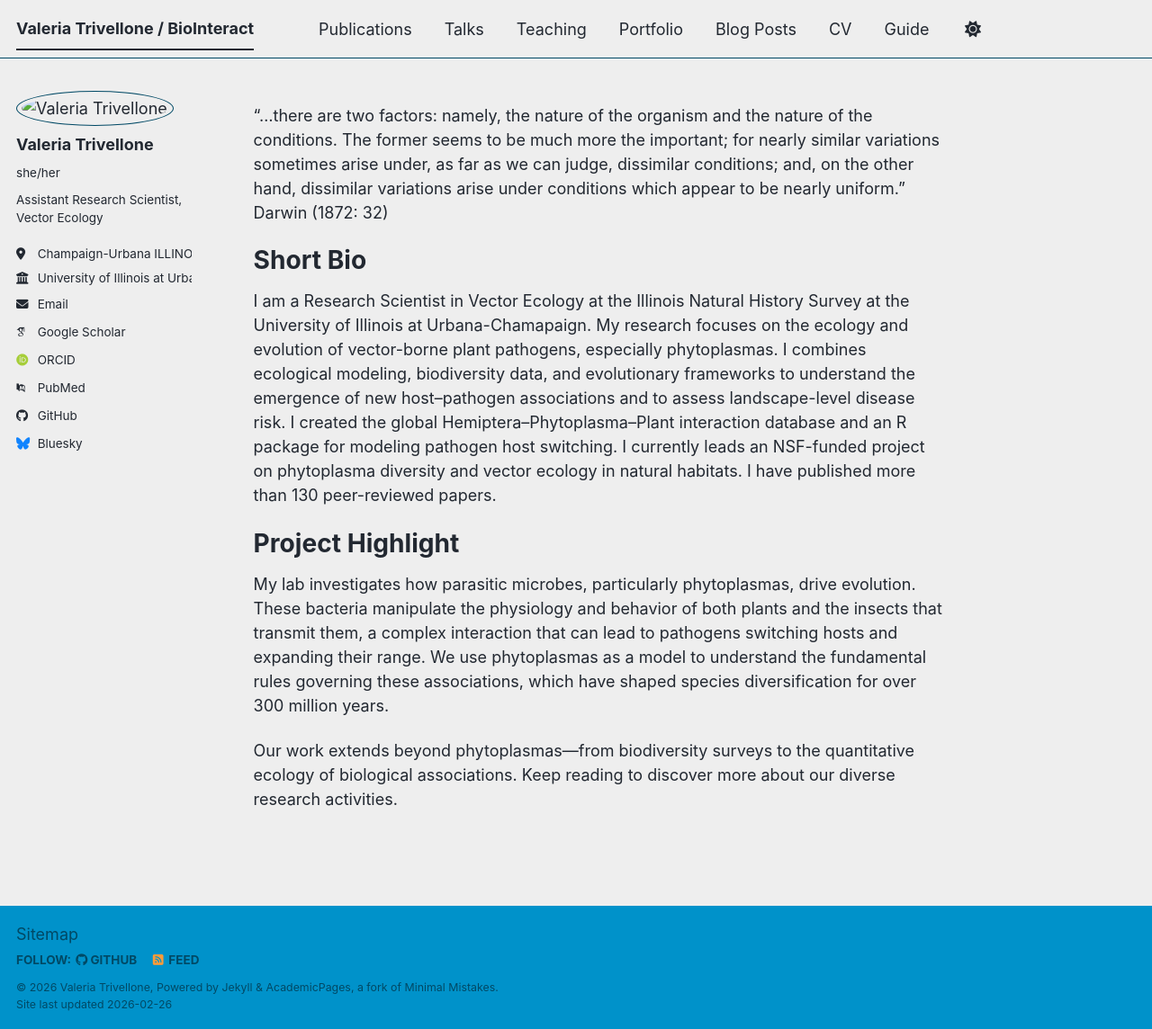
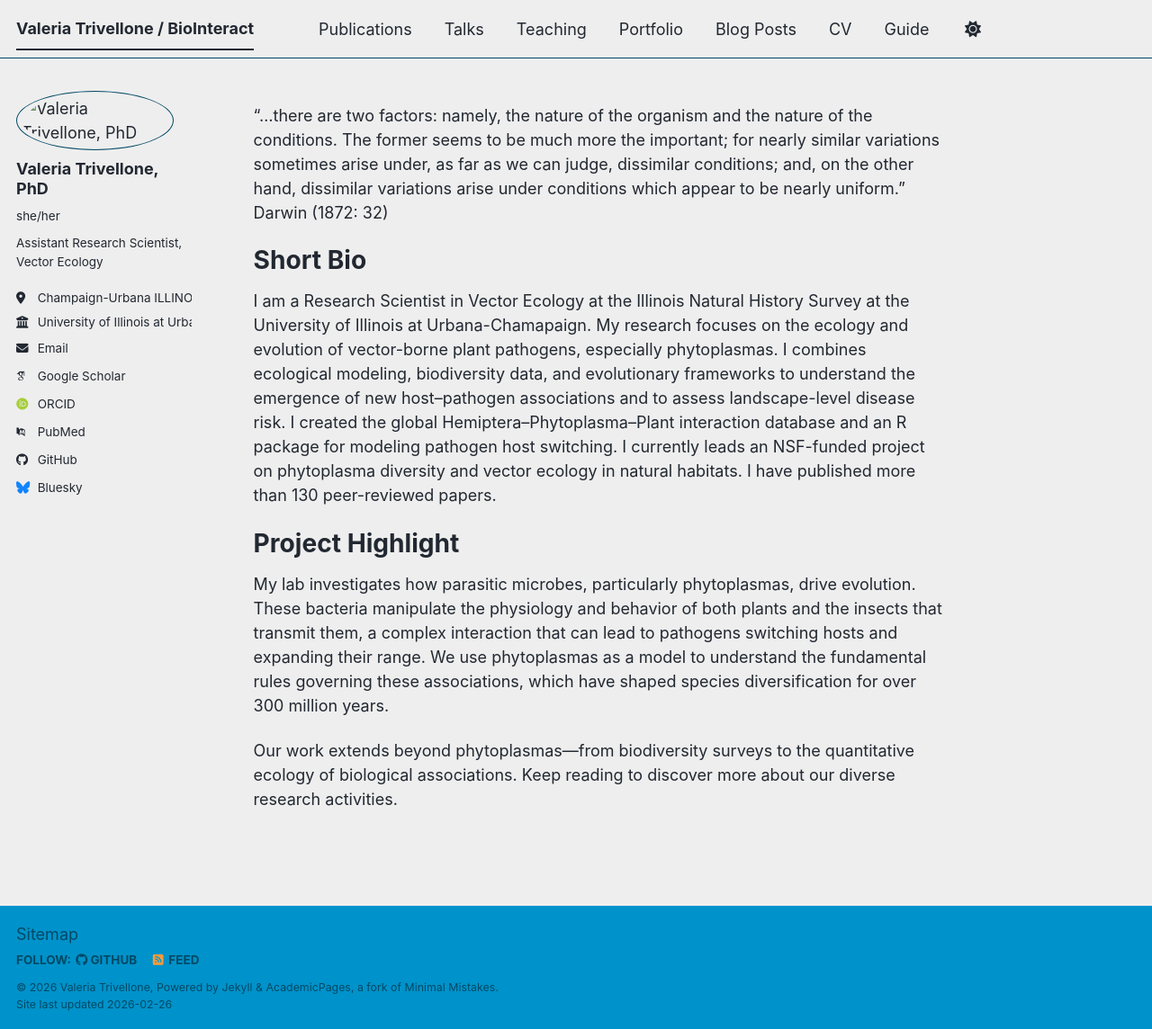
Before and after one commit to valeriatrivellone/valeriatrivellone.github.io, a Jekyll site: the page built from _pages/about.md, in a window 1280 px wide and 1144 px high. Shown: the whole window at 90% size. Built offline with Jekyll 4.4.1, drawn with Linux system fonts in a browser that asks for light colours; some web fonts are replaced; a script bundle is joined from its source files by our own code; library files that are not in the unit come from our copies.

Commit message:
Update _config.yml

```diff
--- a/_config.yml
+++ b/_config.yml
@@ -24,7 +24,7 @@ repository               : "academicpages/academicpages.github.io"
 author:
   # Biographic information
   avatar           : "/images/TrivelloneV_image.jpg"
-  name             : "Valeria Trivellone"
+  name             : "Valeria Trivellone, PhD"
   pronouns         : "she/her"
   bio              : "Assistant Research Scientist, Vector Ecology"
   location         : "Champaign-Urbana ILLINOIS"
```
